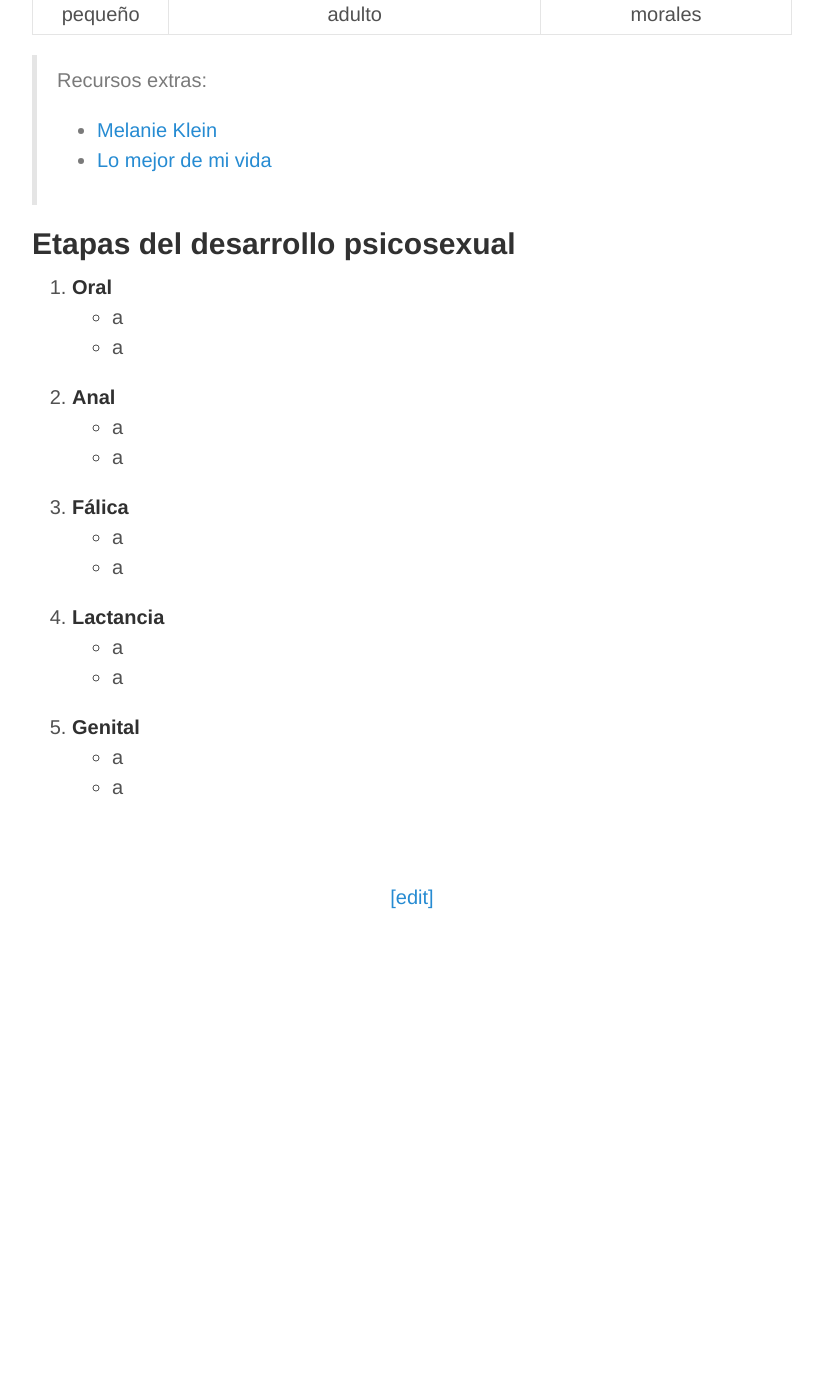
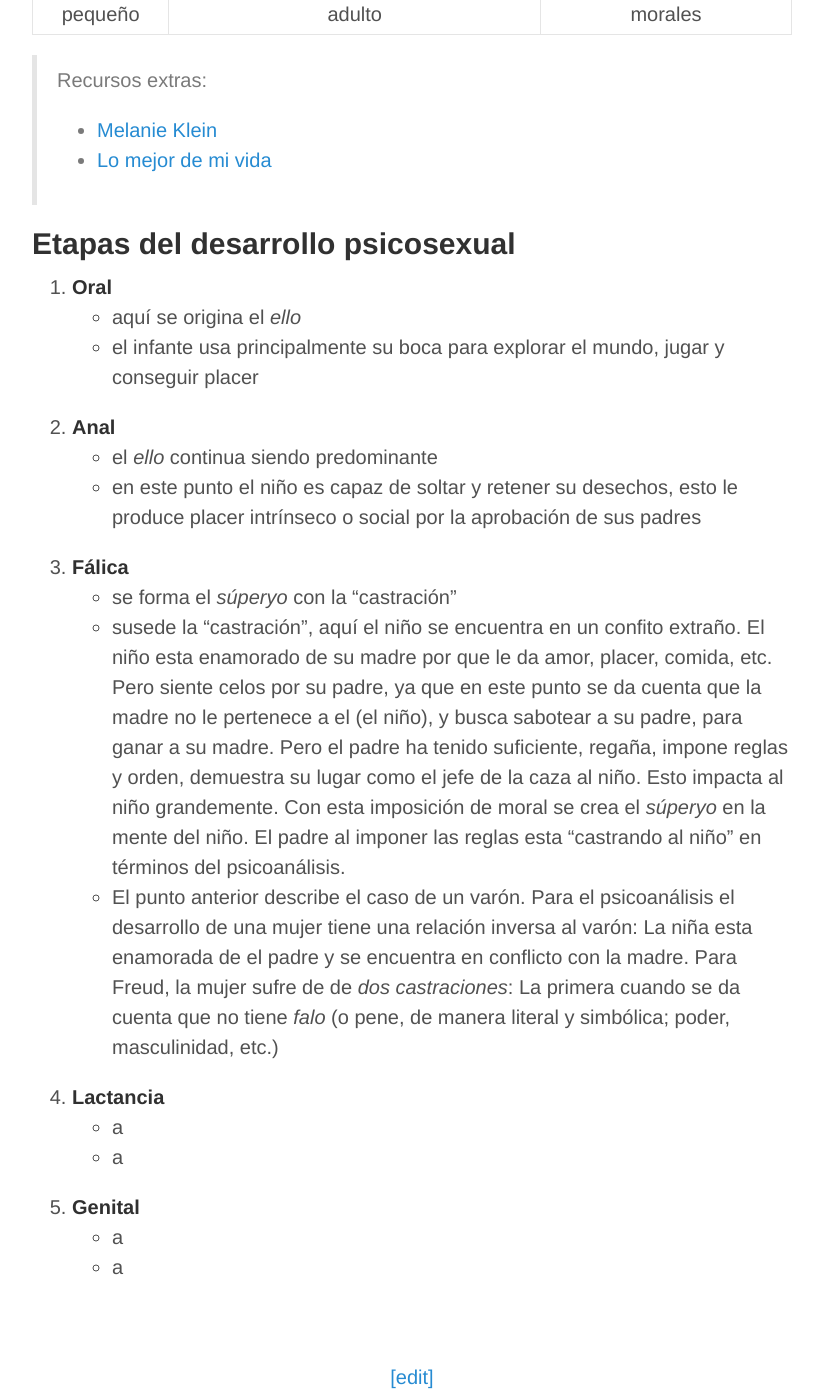
Before and after one commit to alex-esc/notes, a Jekyll site: the page built from _posts/2020-01-28-intro-freud.md, in a window 1280 px wide and 1400 px high, scrolled down 643 px. Shown: the whole window, without its empty margins (228-1051 px from the left). Built offline with Jekyll 4.4.1, drawn with Linux system fonts in a browser that asks for light colours; before the commit the page ends 1563 px from its top, so only the background shows below that.

Commit message:
Update 2020-01-28-intro-freud.md

```diff
--- a/_posts/2020-01-28-intro-freud.md
+++ b/_posts/2020-01-28-intro-freud.md
@@ -27,14 +27,15 @@ Para Freud existen tres entidades que, para el, explica el comportamiento:
 ## Etapas del desarrollo psicosexual
 
 1. **Oral**
-	* a
-	* a
+	* aquí se origina el *ello*
+	* el infante usa principalmente su boca para explorar el mundo, jugar y conseguir placer
 2. **Anal**
-	* a
-	* a
+	* el *ello* continua siendo predominante
+	* en este punto el niño es capaz de soltar y retener su desechos, esto le produce placer intrínseco o social por la aprobación de sus padres
 3. **Fálica**
-	* a
-	* a
+	* se forma el *súperyo* con la "castración"
+	* susede la "castración", aquí el niño se encuentra en un confito extraño. El niño esta enamorado de su madre por que le da amor, placer, comida, etc. Pero siente celos por su padre, ya que en este punto se da cuenta que la madre no le pertenece a el (el niño), y busca sabotear a su padre, para ganar a su madre. Pero el padre ha tenido suficiente, regaña, impone reglas y orden, demuestra su lugar como el jefe de la caza al niño. Esto impacta al niño grandemente. Con esta imposición de moral se crea el *súperyo* en la mente del niño. El padre al imponer las reglas esta "castrando al niño" en términos del psicoanálisis.
+	* El punto anterior describe el caso de un varón. Para el psicoanálisis el desarrollo de una mujer tiene una relación inversa al varón: La niña esta enamorada de el padre y se encuentra en conflicto con la madre. Para Freud, la mujer sufre de de *dos castraciones*: La primera cuando se da cuenta que no tiene *falo* (o pene, de manera literal y simbólica; poder, masculinidad, etc.)
 4. **Lactancia**
 	* a
 	* a
```
